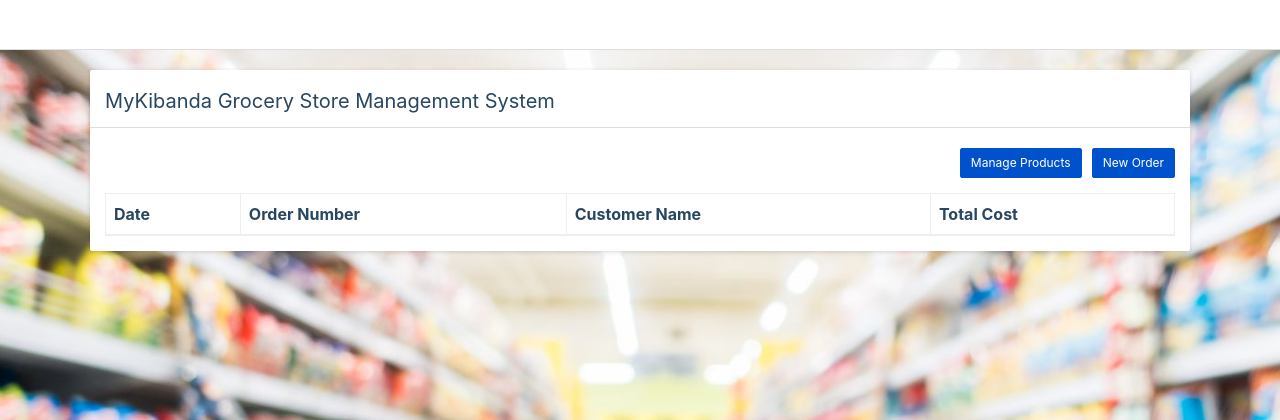
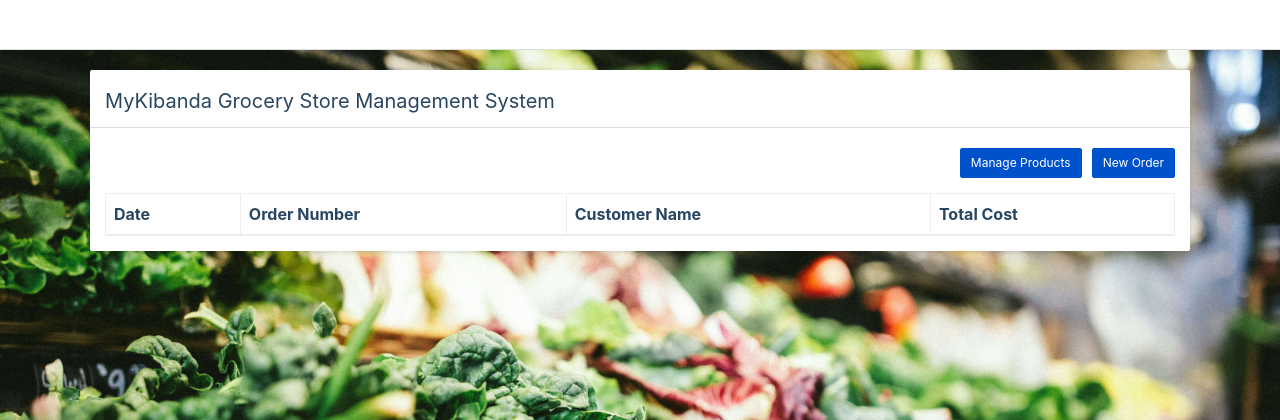
Before and after one commit to dawaearl/MyKibanda-Grocery-store-Management-System, a Flask app: page / in a window 1280 px wide. Shown: the top 420 px of the page. Run offline with Flask 3, Linux system fonts and the light colour scheme; data that the repository does not hold is empty; some libraries are stand-ins or nearby versions.

Commit message:
changed the background

```diff
--- a/static/css/custom.css
+++ b/static/css/custom.css
@@ -1,6 +1,6 @@
 body.full-content, body {
     /* background: #f4f6f9; */
-    background-image: url('../images/bg.jpg');
+    background-image: url('../images/backgroundmain-min.jpg');
     background-size: cover;
     padding-top: 0;
 }
```
Also changed, not shown: static/images/backgroundmain-min.jpg (added).
